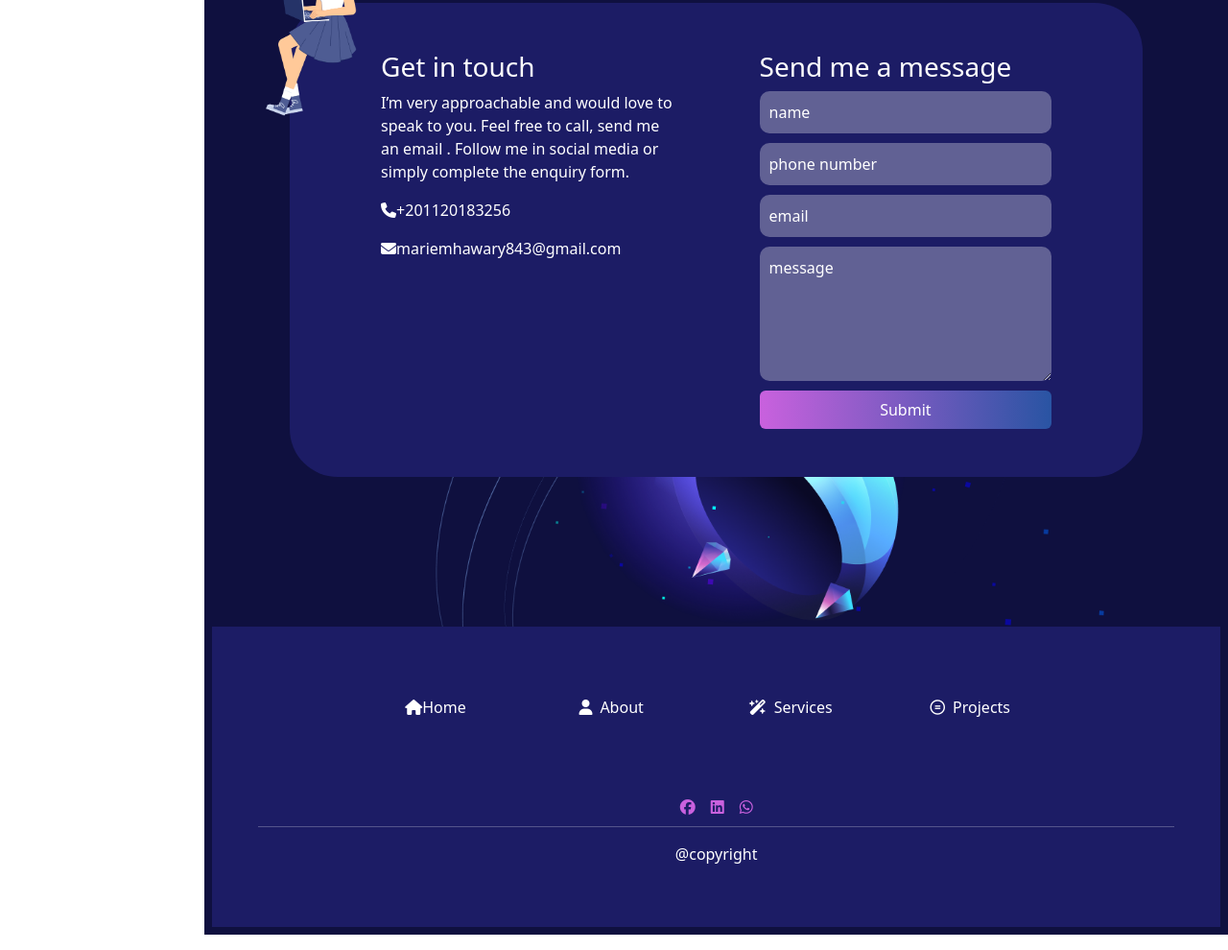
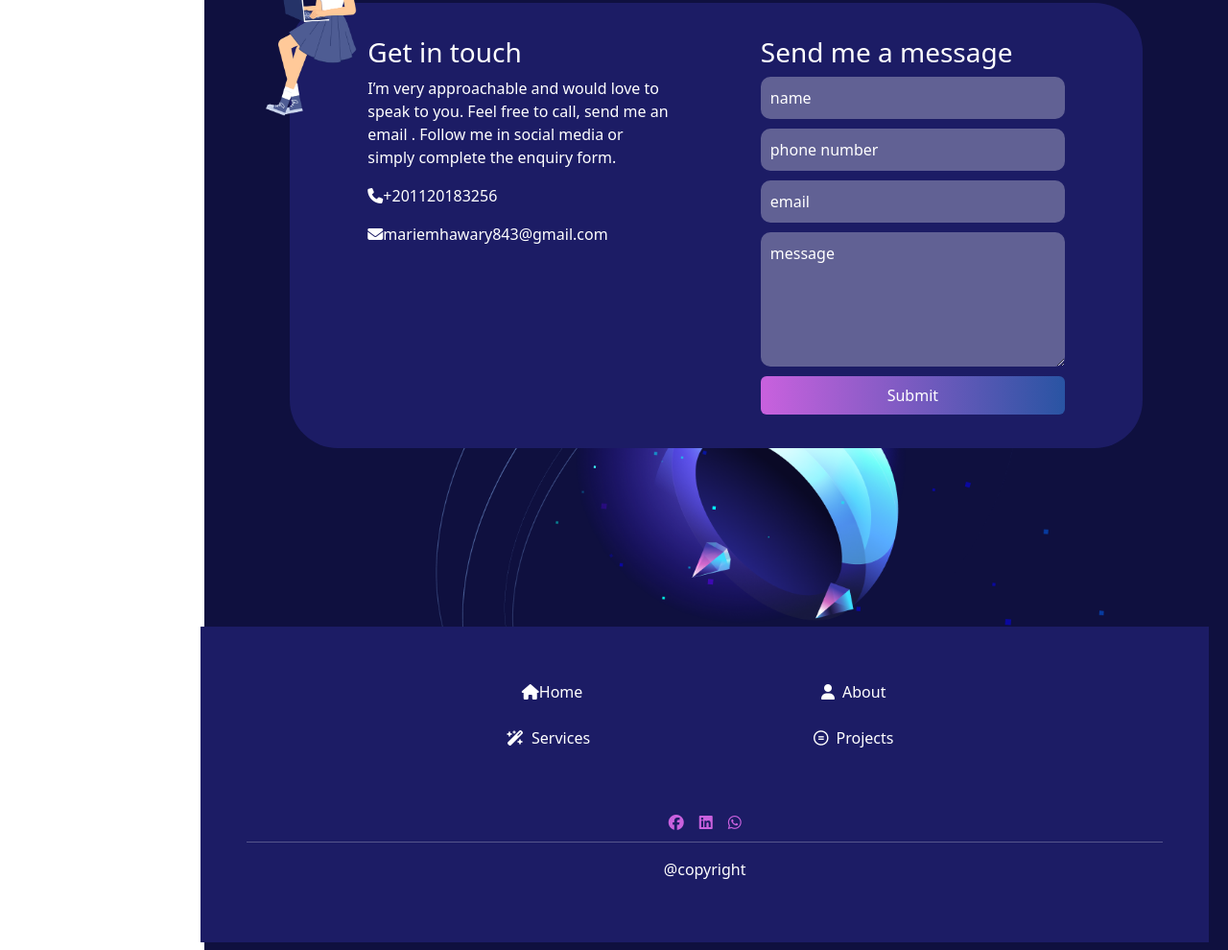
Before and after one commit to mariemhawry21/marioum, a plain HTML site: page index.html in a window 1280 px wide. Shown: the part 6303-7293 px from the top of the page at 96% size. Drawn offline with nearby package versions, Linux system fonts and the light colour scheme.

Commit message:
Update footer

```diff
--- a/index.html
+++ b/index.html
@@ -683,11 +683,11 @@
                       free to call, send me an email . Follow me in social media
                       or simply complete the enquiry form.
                     </p>
-                    <div class="d-flex align-items-center my-3">
+                    <div class="d-flex flex-column flex-md-row align-items-center my-3">
                       <i class="fa-solid fa-phone"></i>
                       <span class="">+201120183256</span>
                     </div>
-                    <div class="d-flex align-items-center flex-wrap my-3">
+                    <div class="d-flex flex-column flex-md-row align-items-center flex-wrap my-3">
                       <i class="fa-solid fa-envelope"></i>
                       <span class=""> mariemhawary843@gmail.com</span>
                     </div>
@@ -739,9 +739,9 @@
               </div>
             </div>
           </div>
-          <div class="footer row p-5 m-0 w-100 position-relative">
-            <div class="row justify-content-center align-items-center">
-              <div class="col-2 m-3">
+          <div class="footer row flex-column p-5  w-100 position-relative">
+            <div class="d-flex flex-wrap gap-2 justify-content-center align-items-center">
+              <div class="col-4 ">
                 <a
                   class="text-white d-flex align-items-center justify-content-center"
                   href="#home"
@@ -749,7 +749,7 @@
                   ><span class="m-2=">Home</span>
                 </a>
               </div>
-              <div class="col-2 m-3">
+              <div class="col-4 ">
                 <a
                   class="text-white d-flex align-items-center justify-content-center"
                   href="#about"
@@ -758,7 +758,7 @@
                 >
               </div>
 
-              <div class="col-2 m-3">
+              <div class="col-4 ">
                 <a
                   class="text-white d-flex align-items-center justify-content-center"
                   href="#services"
@@ -766,7 +766,7 @@
                   ><span class="m-2">Services</span></a
                 >
               </div>
-              <div class="col-2 m-3">
+              <div class="col-4 ">
                 <a
                   class="text-white d-flex align-items-center justify-content-center"
                   href="#projects"
--- a/style.css
+++ b/style.css
@@ -150,7 +150,7 @@ a {
   background-color: var(--light-purple);
   border-radius: 50px;
   position: relative;
-  padding: 50px;
+  padding: 35px;
 }
 .girl {
   position: absolute;
```
